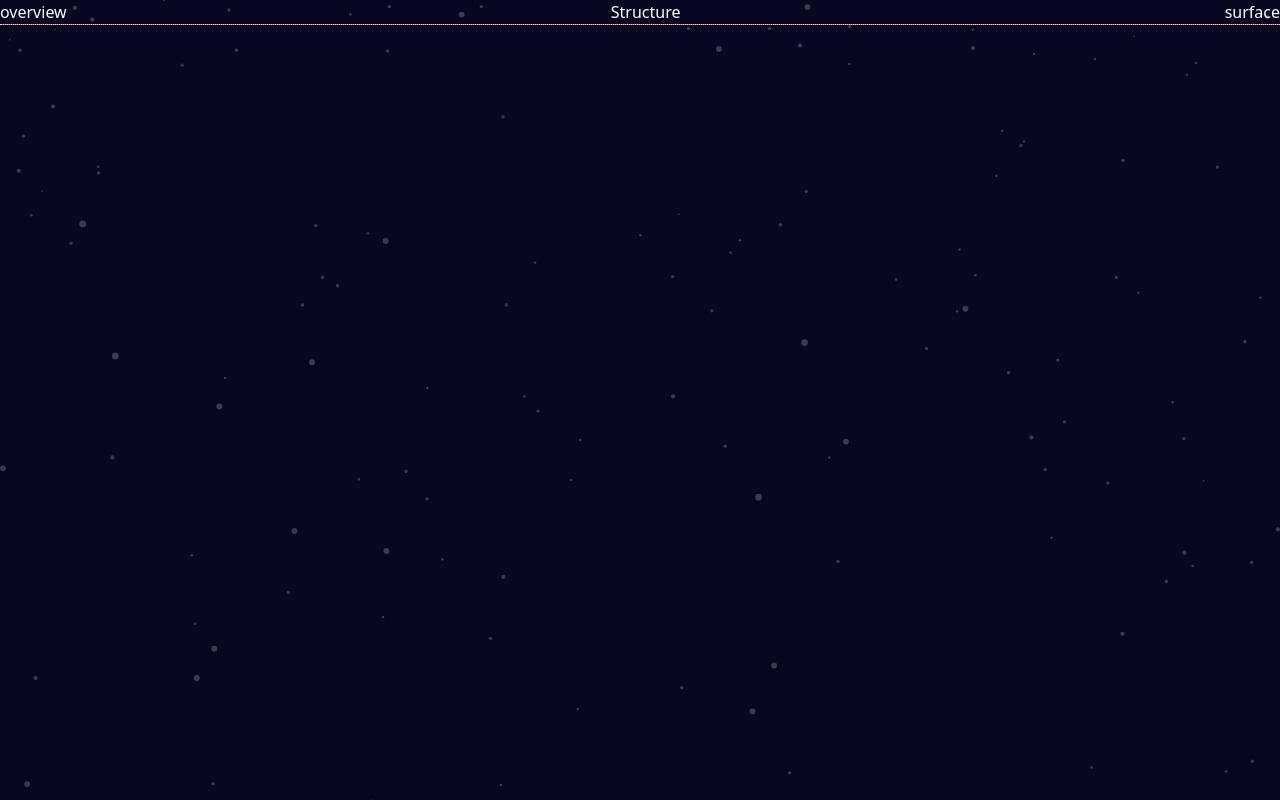
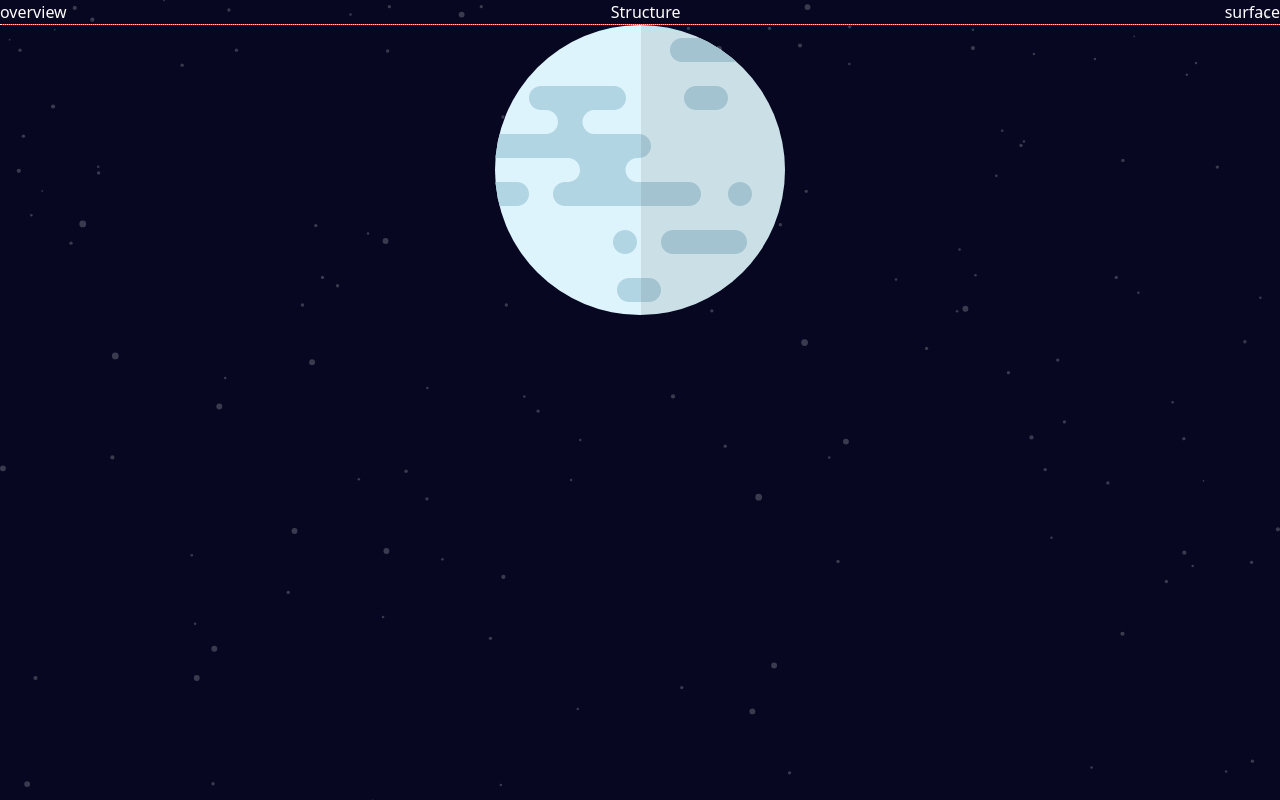
Before and after one commit to sphnikola/planet-fact-site, a React (Vite) app: page / in a window 1280 px wide. Built offline with nearby package versions, Linux system fonts and the light colour scheme.

Commit message:
Add mercury overview image

```diff
--- a/src/App.jsx
+++ b/src/App.jsx
@@ -1,3 +1,4 @@
+import mercury_img from "./assets/planet-mercury.svg";
 function App() {
   return (
     <>
@@ -24,6 +25,9 @@ function App() {
           </nav>
           <hr className=" border-dotted bg-red-500" />
         </section>
+        <section className="place-self-center ">
+          <img src={mercury_img} />
+        </section>
       </main>
     </>
   );
```
